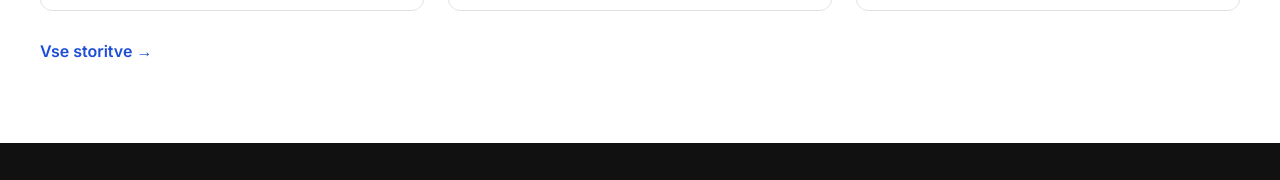
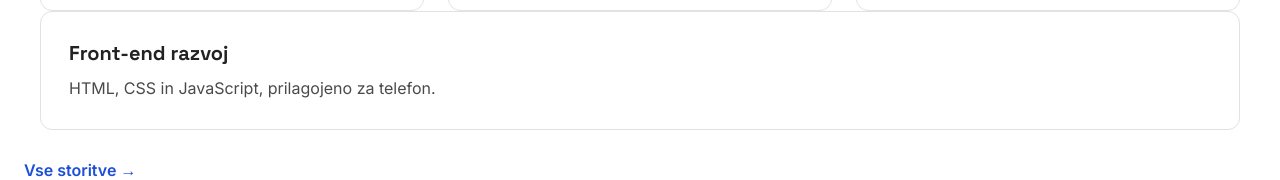
Before and after one commit to KlemenK7/smsuv-vizitka, a plain HTML site: page index.html in a window 1280 px wide. Shown: the part 1866-2046 px from the top of the page. Drawn offline with Linux system fonts and the light colour scheme.

```diff
--- a/index.html
+++ b/index.html
@@ -123,6 +123,11 @@ a{color:#1d4ed8}a:hover{color:#1e3a8a}
 <p style="margin: 0; font-size: 16px; line-height: 1.6; color: #4a4a4a">HTML, CSS in JavaScript, prilagojeno za telefon.</p>
 </div>
 </div>
+<div style="border: 1px solid #e2e2e2; border-radius: 12px; padding: 28px">
+<h3 style="margin: 0 0 10px; font-family: 'Space Grotesk', sans-serif; font-size: 20px; color: #222222">Front-end razvoj</h3>
+<p style="margin: 0; font-size: 16px; line-height: 1.6; color: #4a4a4a">HTML, CSS in JavaScript, prilagojeno za telefon.</p>
+</div>
+</div>
 <a href="storitve.html" style="display: inline-block; margin-top: 20px; font-weight: 600; text-decoration: none; padding: 10px 0">Vse storitve →</a>
 </div>
 </section>
```
